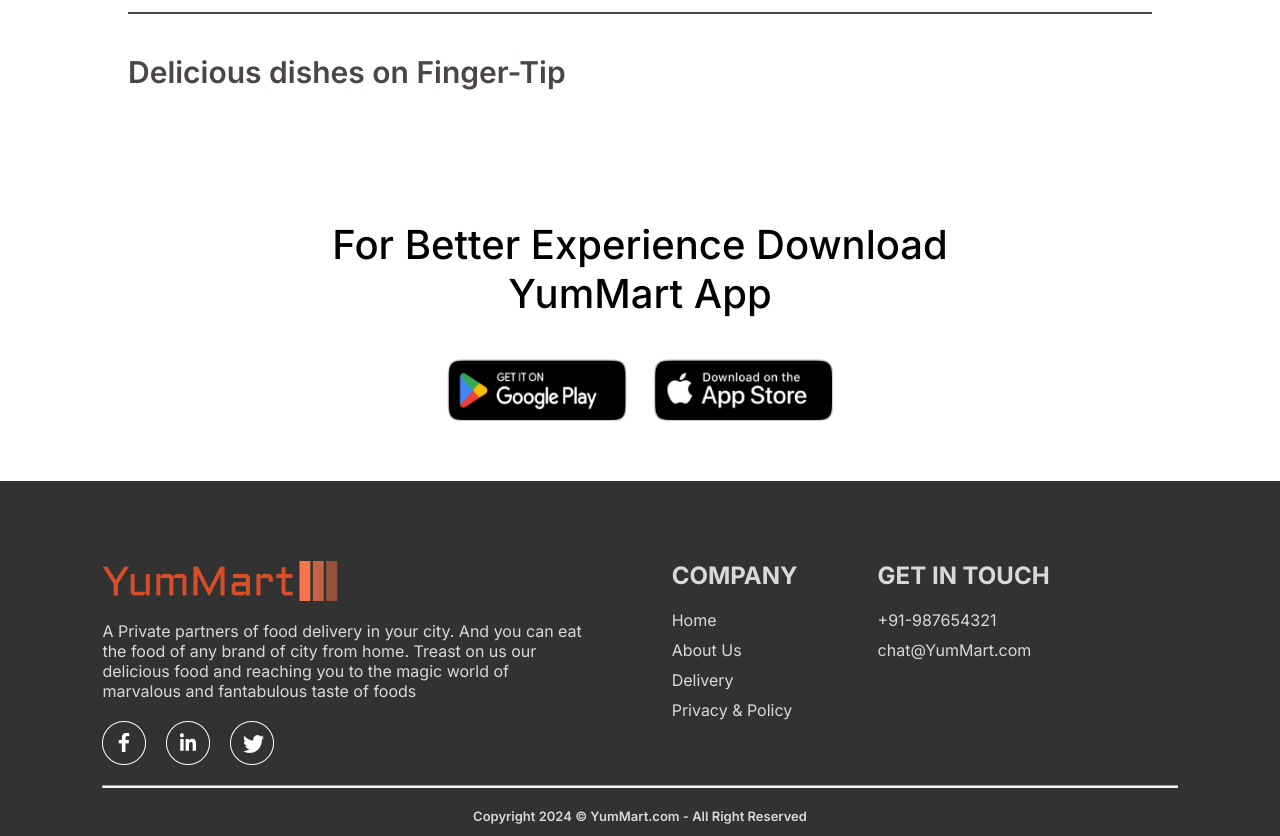
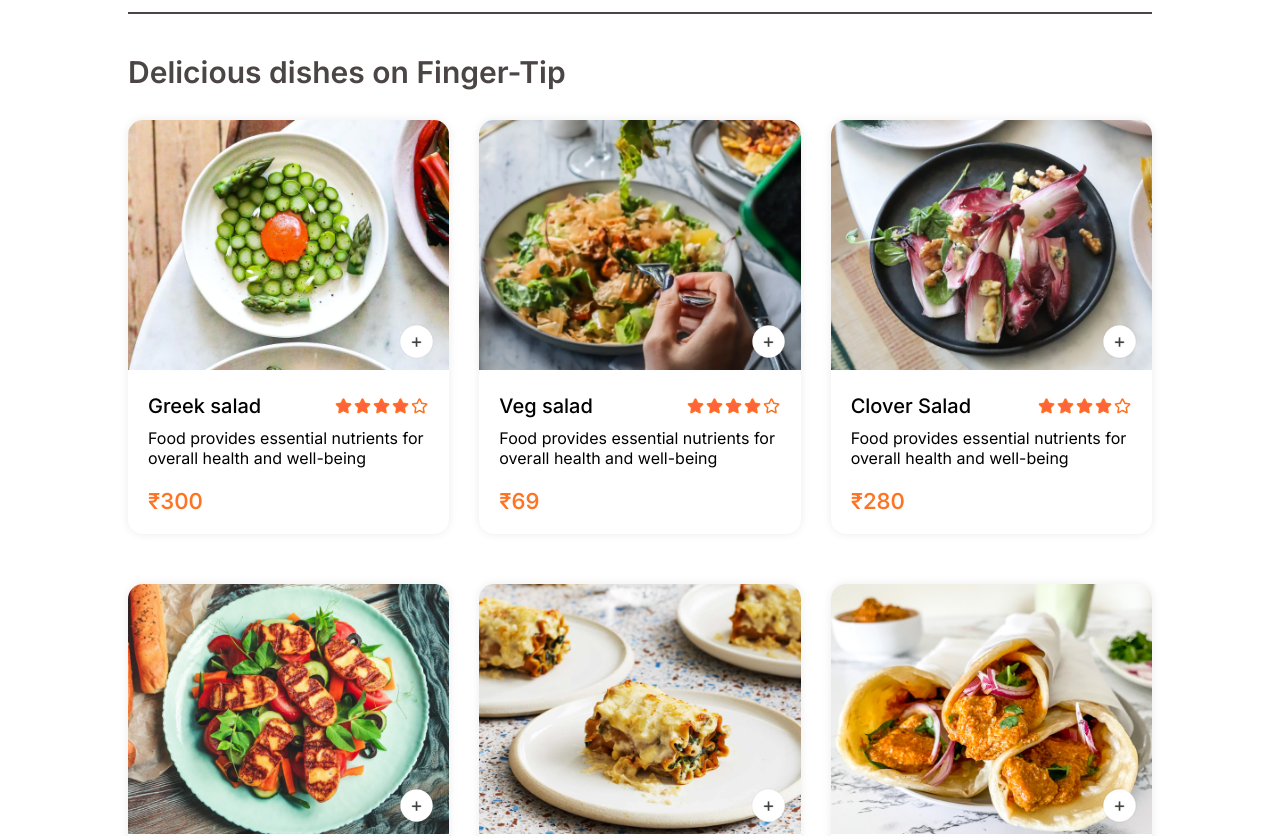
Before and after one commit to risilrmk/YumMart, a React (Vite) app: page / in a window 1280 px wide. Shown: the part 900-1736 px from the top of the page. Built offline with nearby package versions, Linux system fonts and the light colour scheme.

Commit message:
FoodDisplay

```diff
--- a/src/pages/Home/Home.jsx
+++ b/src/pages/Home/Home.jsx
@@ -15,7 +15,7 @@
     <div>
       <Header/>
       <ExploreMenu category={category} setCategory={setCategory}/>
-      <FoodDisplay/>
+      <FoodDisplay category={category} setCategory={setCategory}/>
       <AppDownload/>
     </div>
   )
```
